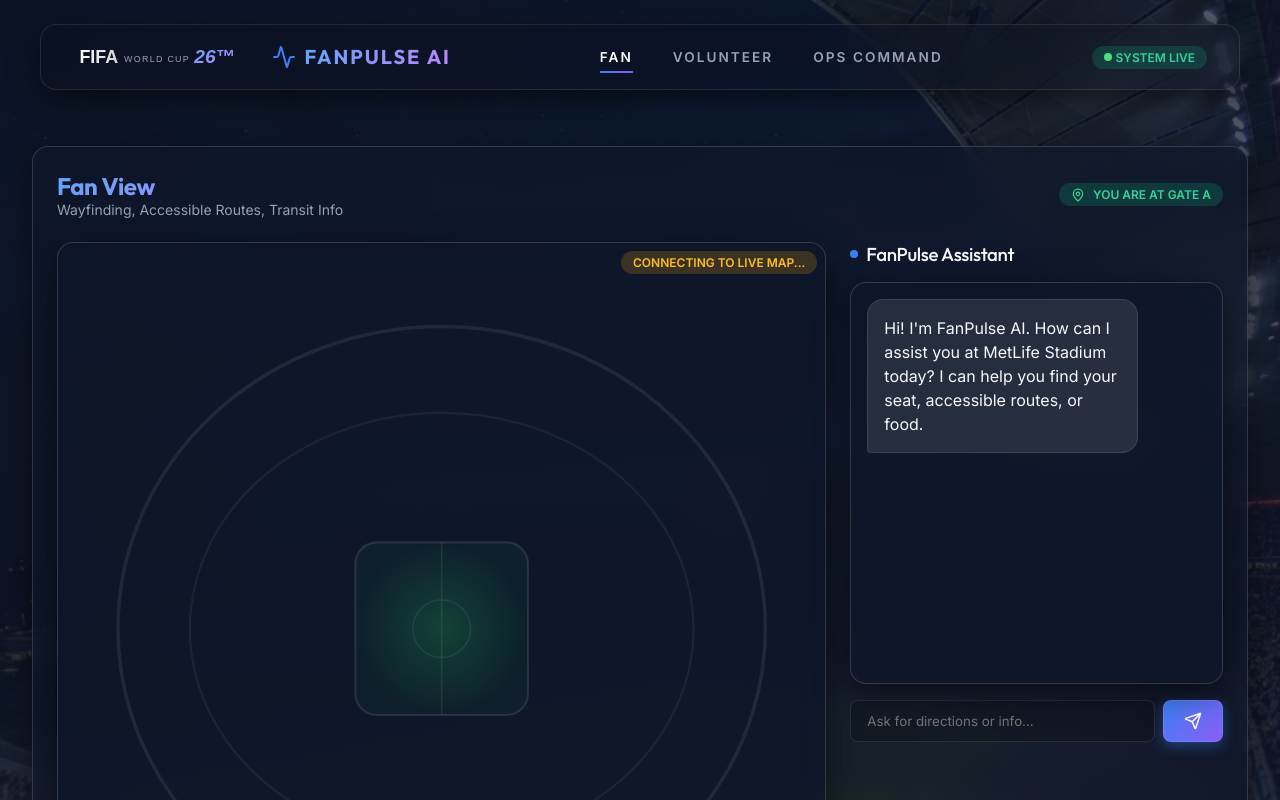
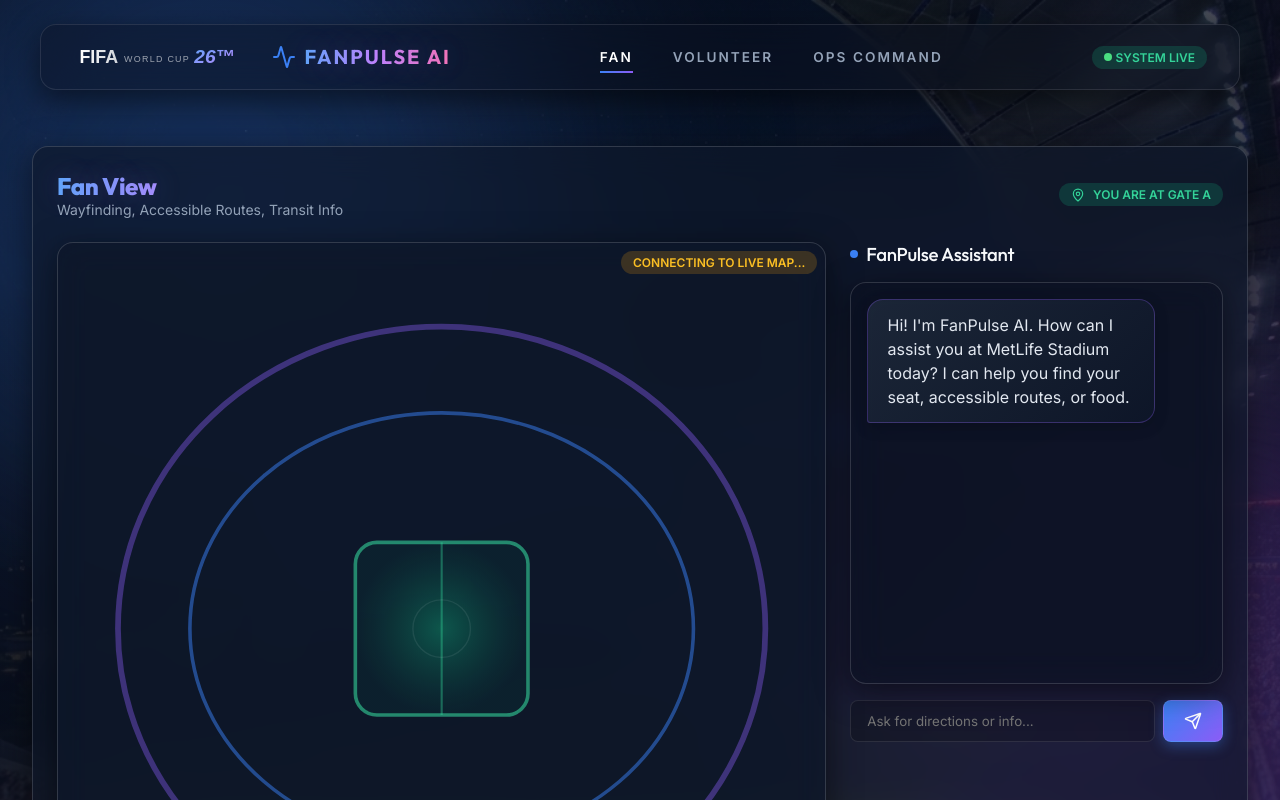
Before and after one commit to SandipGhorai-max/FAN-PULSE, a React app in the folder frontend/: page / in a window 1280 px wide. Shown: the top 800 px of the page. Built offline with nearby package versions, Linux system fonts and the light colour scheme; no server answers; the HTML template or start-up script is replaced by a standard one.

Commit message:
Add colorful glowing orbs and neon UI accents

```diff
--- a/frontend/src/components/StadiumMap.jsx
+++ b/frontend/src/components/StadiumMap.jsx
@@ -60,8 +60,8 @@
       <svg viewBox="0 0 100 100" className="w-full h-full" style={{ minHeight: '100%' }}>
         <defs>
           <radialGradient id="field-gradient" cx="50%" cy="50%" r="50%">
-            <stop offset="0%" stopColor="#22c55e" stopOpacity="0.25" />
-            <stop offset="100%" stopColor="#22c55e" stopOpacity="0.05" />
+            <stop offset="0%" stopColor="#10b981" stopOpacity="0.4" />
+            <stop offset="100%" stopColor="#047857" stopOpacity="0.1" />
           </radialGradient>
           <filter id="glow">
             <feGaussianBlur stdDeviation="1" result="blur" />
@@ -73,12 +73,12 @@
         </defs>
 
         {/* Stadium oval outline */}
-        <ellipse cx="50" cy="50" rx="45" ry="42" fill="none" stroke="rgba(255,255,255,0.08)" strokeWidth="0.5" />
-        <ellipse cx="50" cy="50" rx="35" ry="30" fill="none" stroke="rgba(255,255,255,0.06)" strokeWidth="0.3" />
+        <ellipse cx="50" cy="50" rx="45" ry="42" fill="none" stroke="rgba(139, 92, 246, 0.4)" strokeWidth="0.8" />
+        <ellipse cx="50" cy="50" rx="35" ry="30" fill="none" stroke="rgba(59, 130, 246, 0.5)" strokeWidth="0.5" />
 
         {/* Field */}
-        <rect x="38" y="38" width="24" height="24" rx="3" fill="url(#field-gradient)" stroke="rgba(255,255,255,0.1)" strokeWidth="0.3" />
-        <line x1="50" y1="38" x2="50" y2="62" stroke="rgba(255,255,255,0.08)" strokeWidth="0.2" />
+        <rect x="38" y="38" width="24" height="24" rx="3" fill="url(#field-gradient)" stroke="rgba(52, 211, 153, 0.6)" strokeWidth="0.5" />
+        <line x1="50" y1="38" x2="50" y2="62" stroke="rgba(52, 211, 153, 0.4)" strokeWidth="0.3" />
         <circle cx="50" cy="50" r="4" fill="none" stroke="rgba(255,255,255,0.08)" strokeWidth="0.2" />
 
         {/* Zones */}
--- a/frontend/src/index.css
+++ b/frontend/src/index.css
@@ -31,7 +31,7 @@
   font-family: 'Inter', sans-serif;
   background-color: var(--bg-dark);
   background-image:
-    linear-gradient(rgba(15, 23, 42, 0.7), rgba(15, 23, 42, 0.85)),
+    linear-gradient(rgba(10, 15, 30, 0.75), rgba(10, 15, 30, 0.9)),
     url('/stadium_bg.png');
   background-size: cover;
   background-position: center;
@@ -39,6 +39,37 @@
   color: var(--text-main);
   min-height: 100vh;
   -webkit-font-smoothing: antialiased;
+  position: relative;
+  overflow-x: hidden;
+}
+
+/* Floating Neon Orbs for highly attractive ambient background */
+body::before, body::after {
+  content: '';
+  position: fixed;
+  width: 50vw;
+  height: 50vw;
+  border-radius: 50%;
+  filter: blur(120px);
+  z-index: -1;
+  animation: floatOrb 12s infinite alternate ease-in-out;
+  pointer-events: none;
+}
+body::before {
+  top: -20%;
+  left: -10%;
+  background: rgba(59, 130, 246, 0.25); /* Blue glow */
+}
+body::after {
+  bottom: -20%;
+  right: -10%;
+  background: rgba(168, 85, 247, 0.25); /* Purple glow */
+  animation-delay: -6s;
+}
+
+@keyframes floatOrb {
+  0% { transform: translate(0, 0) scale(1); }
+  100% { transform: translate(5%, 10%) scale(1.1); }
 }
 
 h1, h2, h3, h4, h5, h6 {
@@ -47,11 +78,13 @@
   letter-spacing: -0.02em;
 }
 
-/* Typography Utilities */
+/* Text Utilities */
 .text-gradient {
-  background: linear-gradient(135deg, #60a5fa, #c084fc);
+  background: linear-gradient(to right, #60a5fa, #c084fc, #f472b6);
   -webkit-background-clip: text;
   -webkit-text-fill-color: transparent;
+  font-weight: 800;
+  text-shadow: 0 0 30px rgba(192, 132, 252, 0.3);
 }
 .text-muted { color: var(--text-muted); }
 .text-sm { font-size: 0.875rem; }
@@ -205,36 +238,39 @@
   box-shadow: 0 0 0 2px rgba(59, 130, 246, 0.2);
 }
 
-/* Chat UI */
+/* Chat bubbles */
 .chat-container {
   display: flex;
   flex-direction: column;
-  height: 600px;
 }
 .chat-messages {
-  flex: 1;
-  overflow-y: auto;
-  padding: 1rem;
   display: flex;
   flex-direction: column;
   gap: 1rem;
+  overflow-y: auto;
+  padding: 1rem;
+  background: rgba(10, 15, 30, 0.5) !important;
 }
 .chat-bubble {
-  max-width: 80%;
-  padding: 1rem;
+  max-width: 85%;
+  padding: 0.8rem 1.2rem;
   border-radius: 1rem;
   line-height: 1.5;
+  box-shadow: 0 4px 15px rgba(0,0,0,0.2);
+}
+.chat-bubble.bot {
+  background: linear-gradient(135deg, rgba(30, 41, 59, 0.9), rgba(15, 23, 42, 0.9));
+  border: 1px solid rgba(139, 92, 246, 0.3);
+  color: #e2e8f0;
+  align-self: flex-start;
+  border-bottom-left-radius: 0.2rem;
 }
 .chat-bubble.user {
+  background: linear-gradient(135deg, #3b82f6, #6366f1);
+  color: white;
   align-self: flex-end;
-  background: var(--primary);
-  border-bottom-right-radius: 0.25rem;
-}
-.chat-bubble.bot {
-  align-self: flex-start;
-  background: rgba(255,255,255,0.1);
-  border: 1px solid var(--glass-border);
-  border-bottom-left-radius: 0.25rem;
+  border-bottom-right-radius: 0.2rem;
+  box-shadow: 0 6px 20px rgba(59, 130, 246, 0.4);
 }
 
 /* Map/SVG */
```
